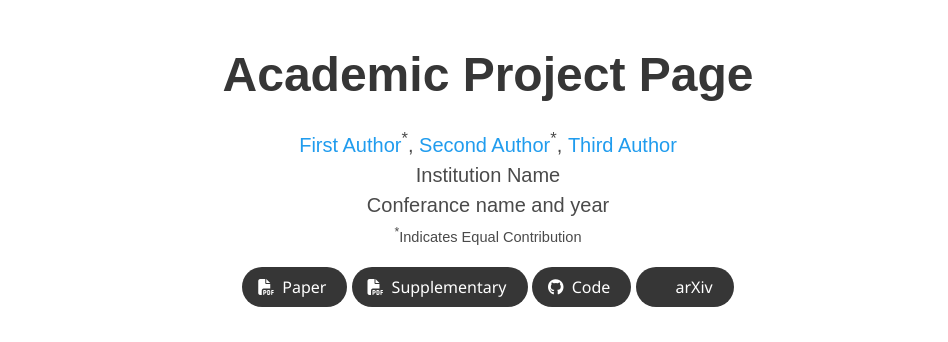
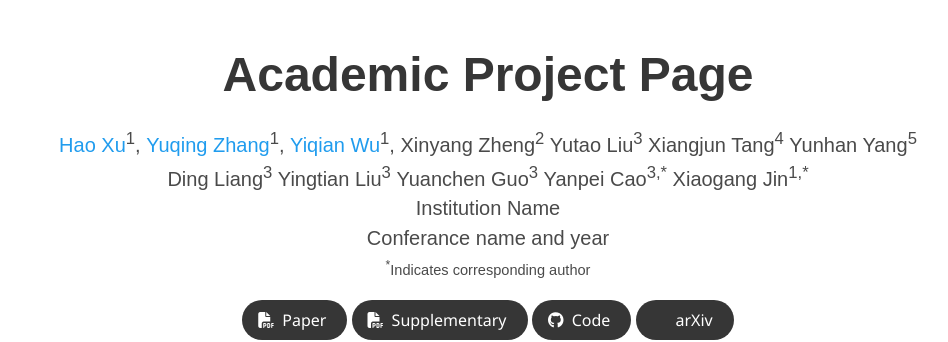
Before and after one commit to xh38/LegoACE, a plain HTML site: page index.html in a window 1280 px wide. Shown: the top 342 px of the page, without its empty margins (152-1100 px from the left). Drawn offline with nearby package versions, Linux system fonts and the light colour scheme; some icons are missing; a web font is replaced by a local one.

Commit message:
add authors

```diff
--- a/index.html
+++ b/index.html
@@ -24,7 +24,7 @@
   <meta name="viewport" content="width=device-width, initial-scale=1">
 
 
-  <title>Academic Project Page</title>
+  <title>LegoACE: Autoregressive Construction Engine for Expressive LEGO Assemblies</title>
   <link rel="icon" type="image/x-icon" href="static/images/favicon.ico">
   <link href="https://fonts.googleapis.com/css?family=Google+Sans|Noto+Sans|Castoro"
   rel="stylesheet">
@@ -56,17 +56,28 @@
             <div class="is-size-5 publication-authors">
               <!-- Paper authors -->
               <span class="author-block">
-                <a href="FIRST AUTHOR PERSONAL LINK" target="_blank">First Author</a><sup>*</sup>,</span>
+                <a href="https://xh38.github.io/" target="_blank">Hao Xu</a><sup>1</sup>,</span>
                 <span class="author-block">
-                  <a href="SECOND AUTHOR PERSONAL LINK" target="_blank">Second Author</a><sup>*</sup>,</span>
+                  <a href="https://zzzyuqing.github.io/" target="_blank">Yuqing Zhang</a><sup>1</sup>,</span>
                   <span class="author-block">
-                    <a href="THIRD AUTHOR PERSONAL LINK" target="_blank">Third Author</a>
-                  </span>
+                    <a href="https://onethousandwu.com/" target="_blank">Yiqian Wu</a><sup>1</sup>,</span>
+                    <span class="author-block">
+                      Xinyang Zheng<sup>2</sup>
+                    </span>
+                    <span class="author-block">Yutao Liu<sup>3</sup></span>
+                    <span class="author-block">Xiangjun Tang<sup>4</sup></span>
+                    <span class="author-block">Yunhan Yang<sup>5</sup></span>
+                    <span class="author-block">Ding Liang<sup>3</sup></span>
+                    <span class="author-block">Yingtian Liu<sup>3</sup></span>
+                    <span class="author-block">Yuanchen Guo<sup>3</sup></span>
+                    <span class="author-block">Yanpei Cao<sup>3,*</sup></span>
+                    <span class="author-block">Xiaogang Jin<sup>1,*</sup></span>
+
                   </div>
 
                   <div class="is-size-5 publication-authors">
                     <span class="author-block">Institution Name<br>Conferance name and year</span>
-                    <span class="eql-cntrb"><small><br><sup>*</sup>Indicates Equal Contribution</small></span>
+                    <span class="eql-cntrb"><small><br><sup>*</sup>Indicates corresponding author</small></span>
                   </div>
 
                   <div class="column has-text-centered">
```
